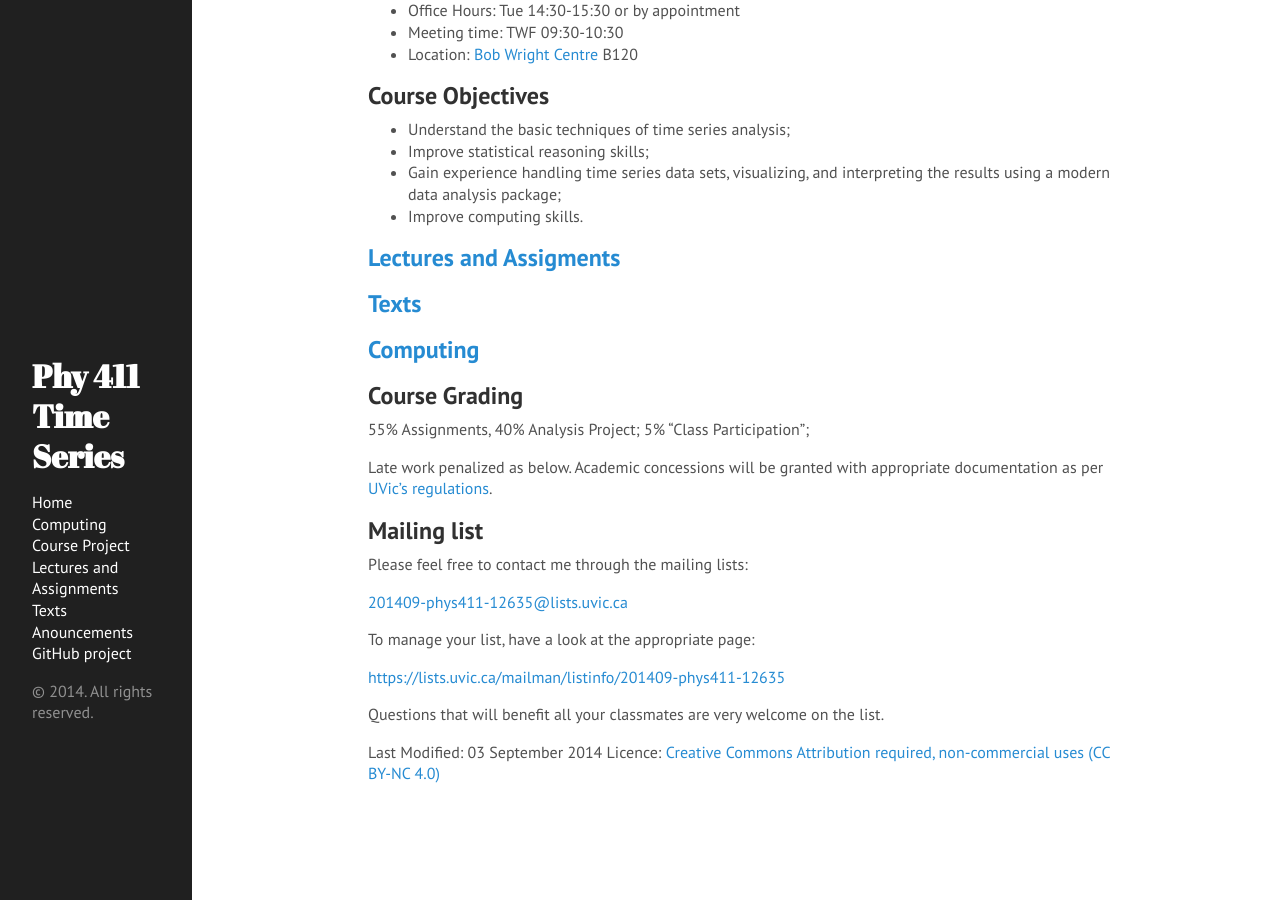
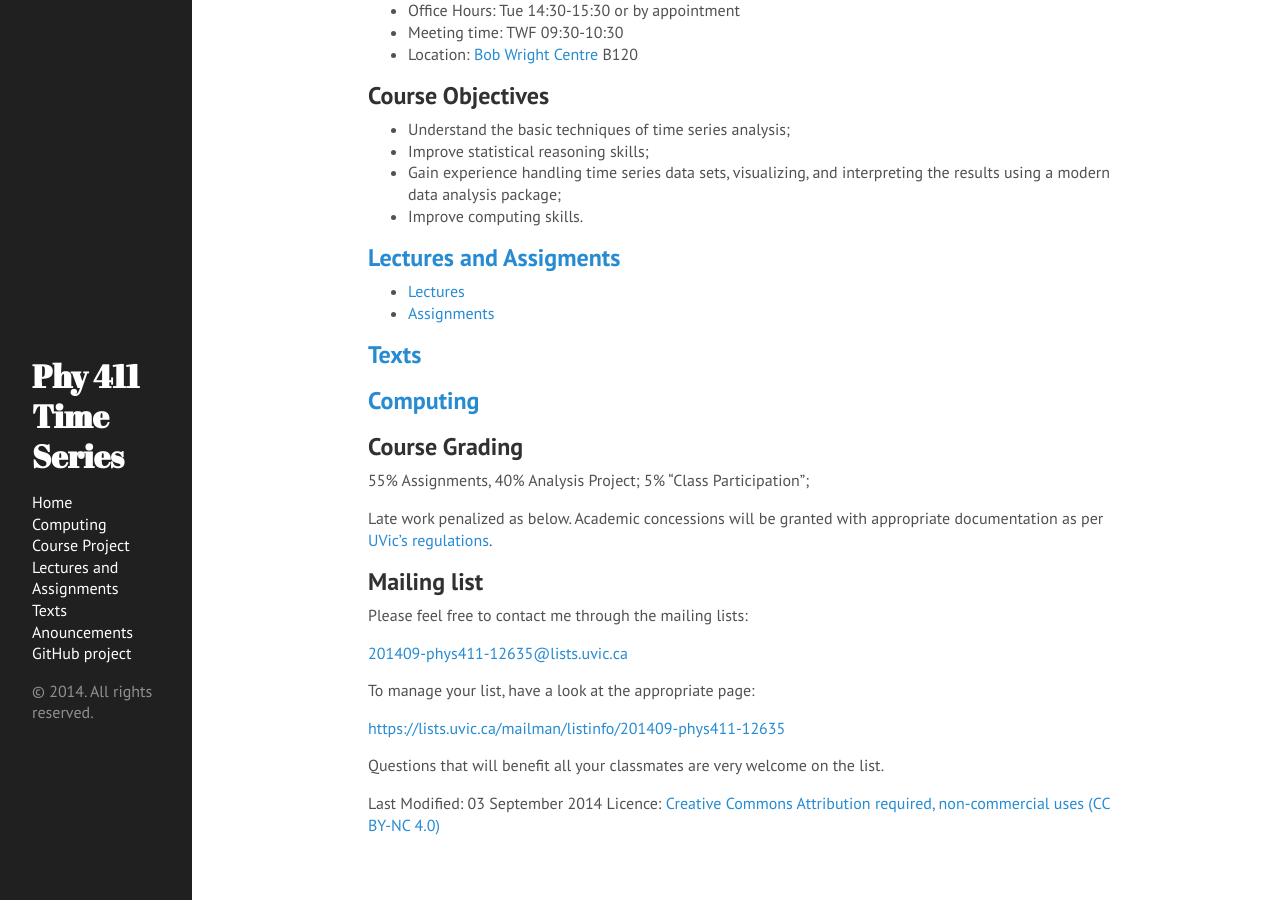
Before and after one commit to jklymak/Phy411, a Jekyll site: the page built from index.md, in a window 1280 px wide and 900 px high, scrolled down 508 px. Built offline with Jekyll 4.4.1, drawn with Linux system fonts in a browser that asks for light colours; Markdown is read by kramdown in place of the engine named in the settings.

Commit message:
Added direct links for lectures and Assignments on front page

```diff
--- a/index.md
+++ b/index.md
@@ -27,6 +27,10 @@ Fall 2014 (F02)
 
 ## [Lectures and Assigments](./Lectures/)
 
+  - [Lectures](http://nbviewer.ipython.org/github/jklymak/Phy411/tree/master/lectures/)
+  - [Assignments](http://nbviewer.ipython.org/github/jklymak/Phy411/tree/master/assigments/)
+
+
 
 ## [Texts](./Texts/)
 
```
